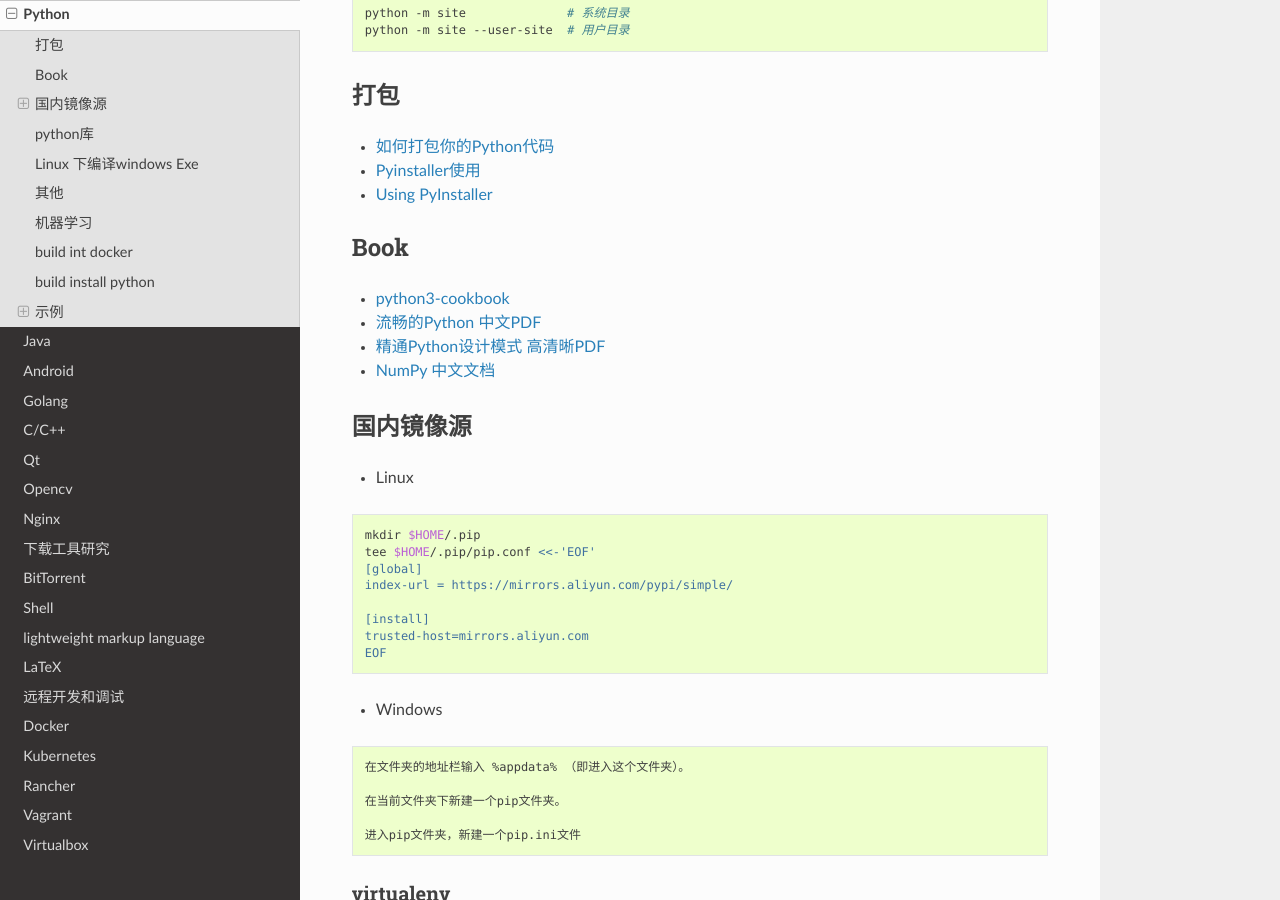
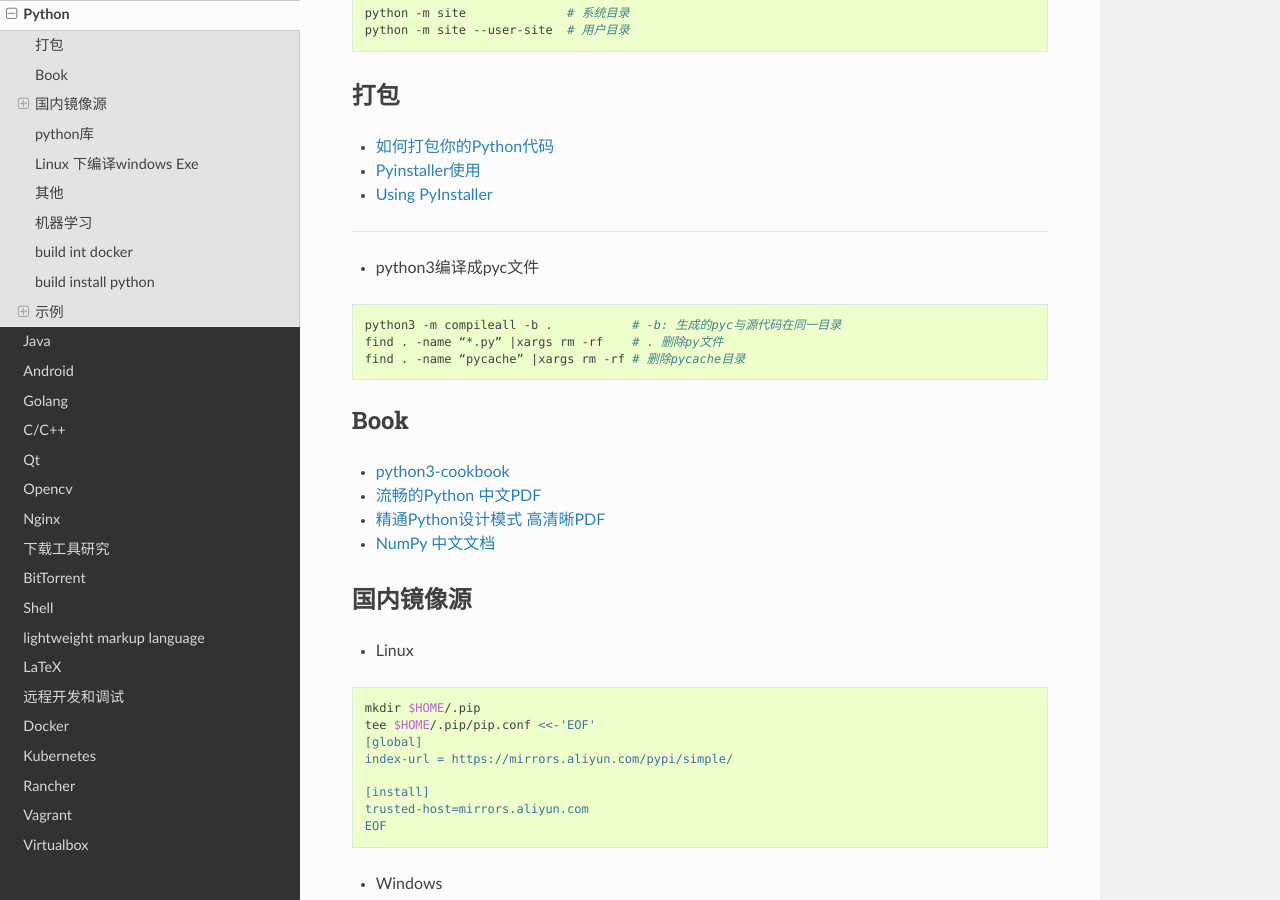
Before and after one commit to my-rds-store/my_space, a Sphinx documentation site: the page built from source/python/index.rst, in a window 1280 px wide and 900 px high, scrolled down 557 px. Built offline with Sphinx 7.4.7 and the Read the Docs theme 2.0.0, drawn with Linux system fonts in a browser that asks for light colours.

Commit message:
update ..

```diff
--- a/source/python/index.rst
+++ b/source/python/index.rst
@@ -39,6 +39,17 @@ Python
 
 * `Pyinstaller使用  <https://www.jianshu.com/p/cc76099bbe04>`_
 * `Using PyInstaller <http://pyinstaller.readthedocs.io/en/stable/usage.html>`_
+
+---------
+
+* python3编译成pyc文件
+
+.. code-block:: sh
+
+    python3 -m compileall -b .           # -b: 生成的pyc与源代码在同一目录
+    find . -name “*.py” |xargs rm -rf    # . 删除py文件
+    find . -name “pycache” |xargs rm -rf # 删除pycache目录
+
 
 *******
 Book
```
